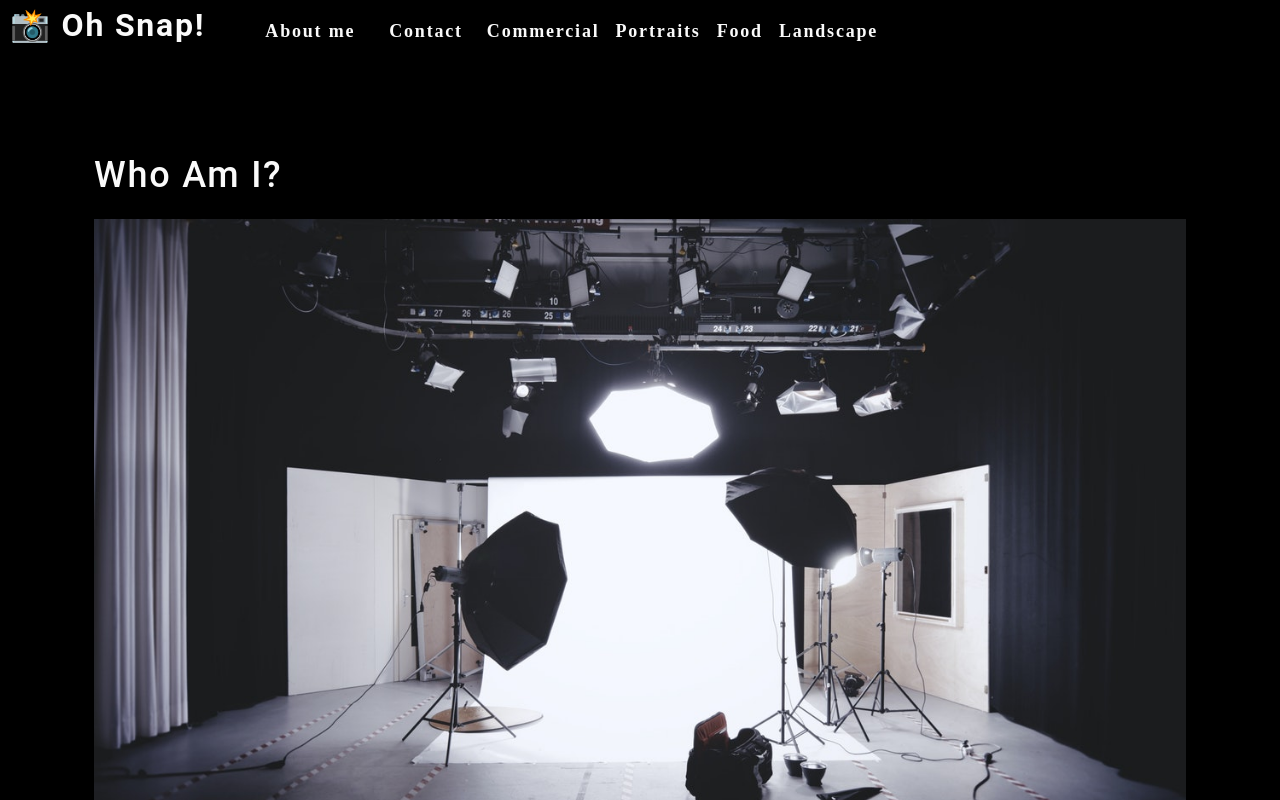
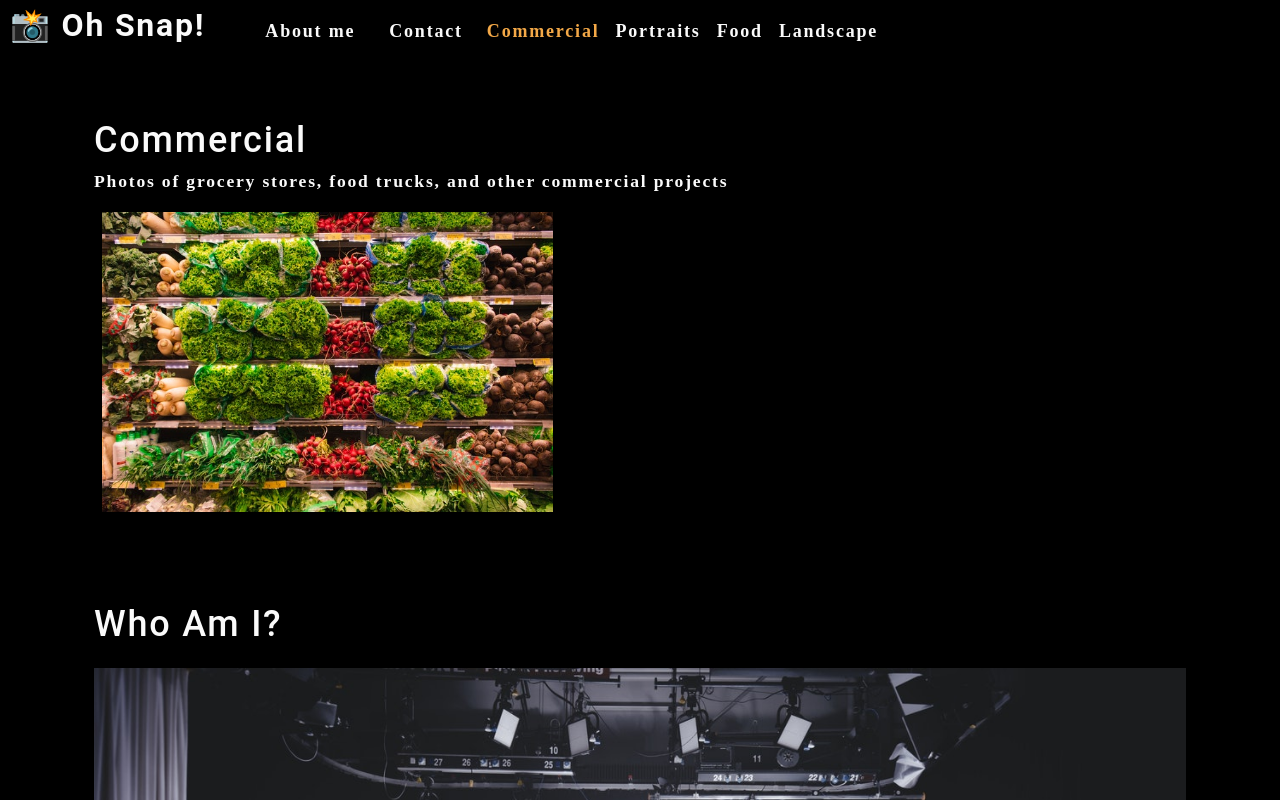
Before and after one commit to dmadon/photo-port, a React (Create React App) app: page / in a window 1280 px wide. Shown: the top 800 px of the page. Built offline with nearby package versions, Linux system fonts and the light colour scheme.

Commit message:
add state methods to Nav component

```diff
--- a/src/App.js
+++ b/src/App.js
@@ -1,15 +1,35 @@
-import React from 'react';
-import About from './components/About'
-import Nav from './components/Nav'
-import './App.css';
+import React, {useState} from 'react';
+import About from './components/About';
+import Nav from './components/Nav';
+import Gallery from './components/Gallery';
+
 
 function App() {
+
+  const  [categories] = useState([
+    { name: 'commercial', description: 'Photos of grocery stores, food trucks, and other commercial projects' },
+    { name: 'portraits', description: 'Portraits of people in my life' },
+    { name: 'food', description: 'Delicious delicacies' },
+    { name: 'landscape', description: 'Fields, farmhouses, waterfalls, and the beauty of nature' }
+  ]);
+
+  const [currentCategory,setCurrentCategory] = useState(categories[0]);
+
+
+
+
+
   return (
     <div>
 
-      <Nav />
+      <Nav
+        categories = {categories}
+        setCurrentCategory = {setCurrentCategory}
+        currentCategory = {currentCategory}>
+      </Nav>
 
       <main>
+        <Gallery />
         <About />
       </main>
 
--- /dev/null
+++ b/src/components/Gallery/index.js
@@ -0,0 +1,23 @@
+import React from 'react';
+import {capitalizeFirstLetter} from '../../utils/helpers';
+import photo from '../../assets/small/commercial/0.jpg';
+
+function Gallery(props){
+    const currentCategory = {
+        name:'commercial',
+        description:'Photos of grocery stores, food trucks, and other commercial projects'
+    }
+
+
+    return(
+        <section>
+            <h1>{capitalizeFirstLetter(currentCategory.name)}</h1>
+            <p>{currentCategory.description}</p>
+            <div className='flex-row'>
+                <img src={photo} alt='Commercial Example' className='img-thumbnail mx-1'></img>
+            </div>
+        </section>
+    )
+}
+
+export default Gallery;
--- a/src/components/Nav/index.js
+++ b/src/components/Nav/index.js
@@ -1,17 +1,17 @@
-import React from "react";
+import React, {useEffect} from 'react';
 import { capitalizeFirstLetter } from "../../utils/helpers";
 
-function Nav() {
-  const  categories = [
-    { name: 'commercial', description: 'Photos of grocery stores, food trucks, and other commercial projects' },
-    { name: 'portraits', description: 'Portraits of people in my life' },
-    { name: 'food', description: 'Delicious delicacies' },
-    { name: 'landscape', description: 'Fields, farmhouses, waterfalls, and the beauty of nature' }
-  ];
+function Nav(props) {
 
-  const categorySelected = (name) => {
-    console.log(`${name} was clicked`)
-  }
+  const{
+    categories = [],
+    setCurrentCategory,
+    currentCategory
+  } = props;
+
+  useEffect(() => {
+    document.title = capitalizeFirstLetter(currentCategory.name);
+  },[currentCategory]);
 
   return (
     <header className="flex-row px-1">
@@ -34,8 +34,8 @@ function Nav() {
           </li>
           {
             categories.map((category) => (
-              <li className="mx-1" key={category.name} >
-                <span onClick={() => { categorySelected(category.name); }}>
+              <li className={`mx-1 ${currentCategory.name === category.name && 'navActive'}`} key={category.name} >
+                <span onClick={() => { setCurrentCategory(category); }}>
                  {capitalizeFirstLetter(category.name)}
                 </span>
               </li>
```
